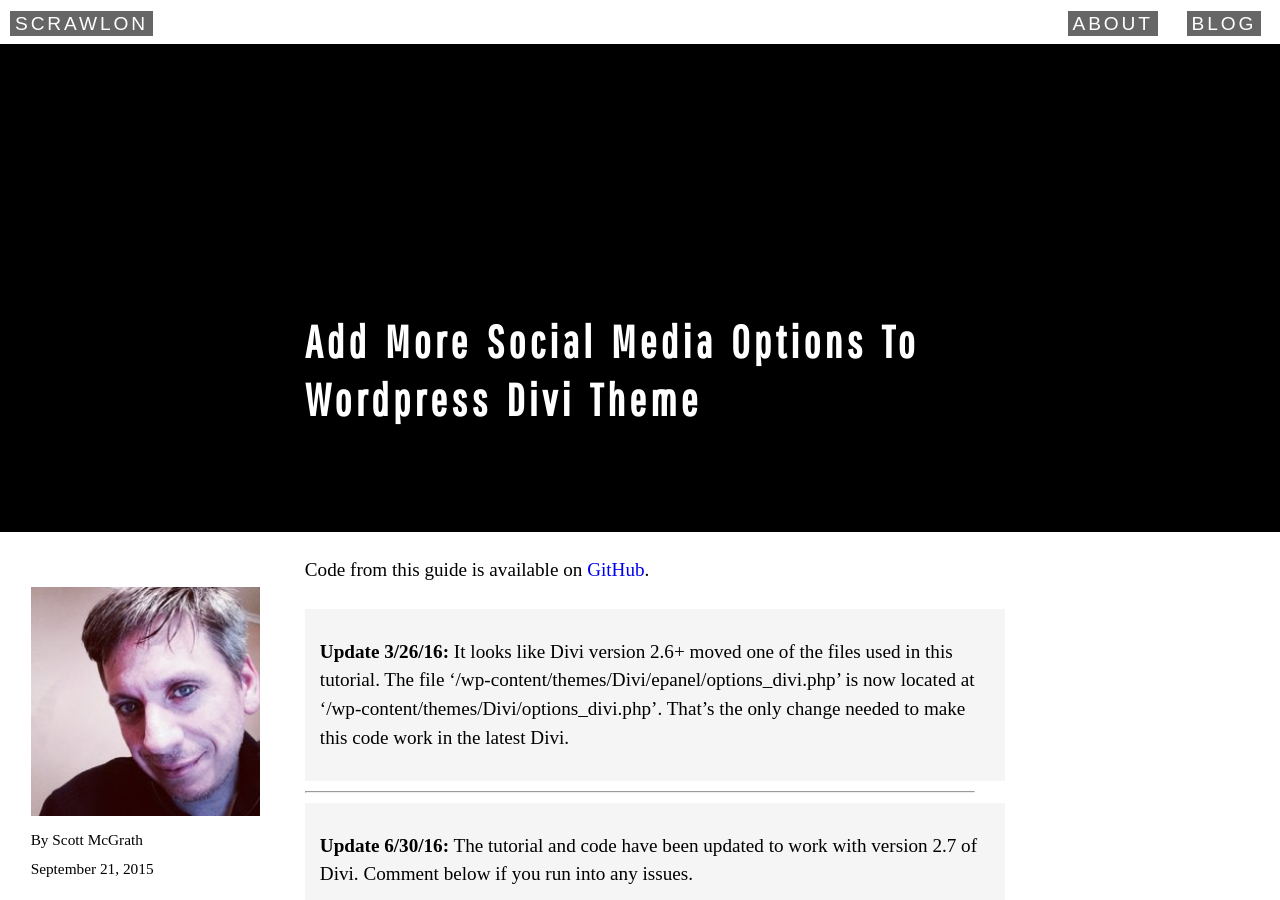
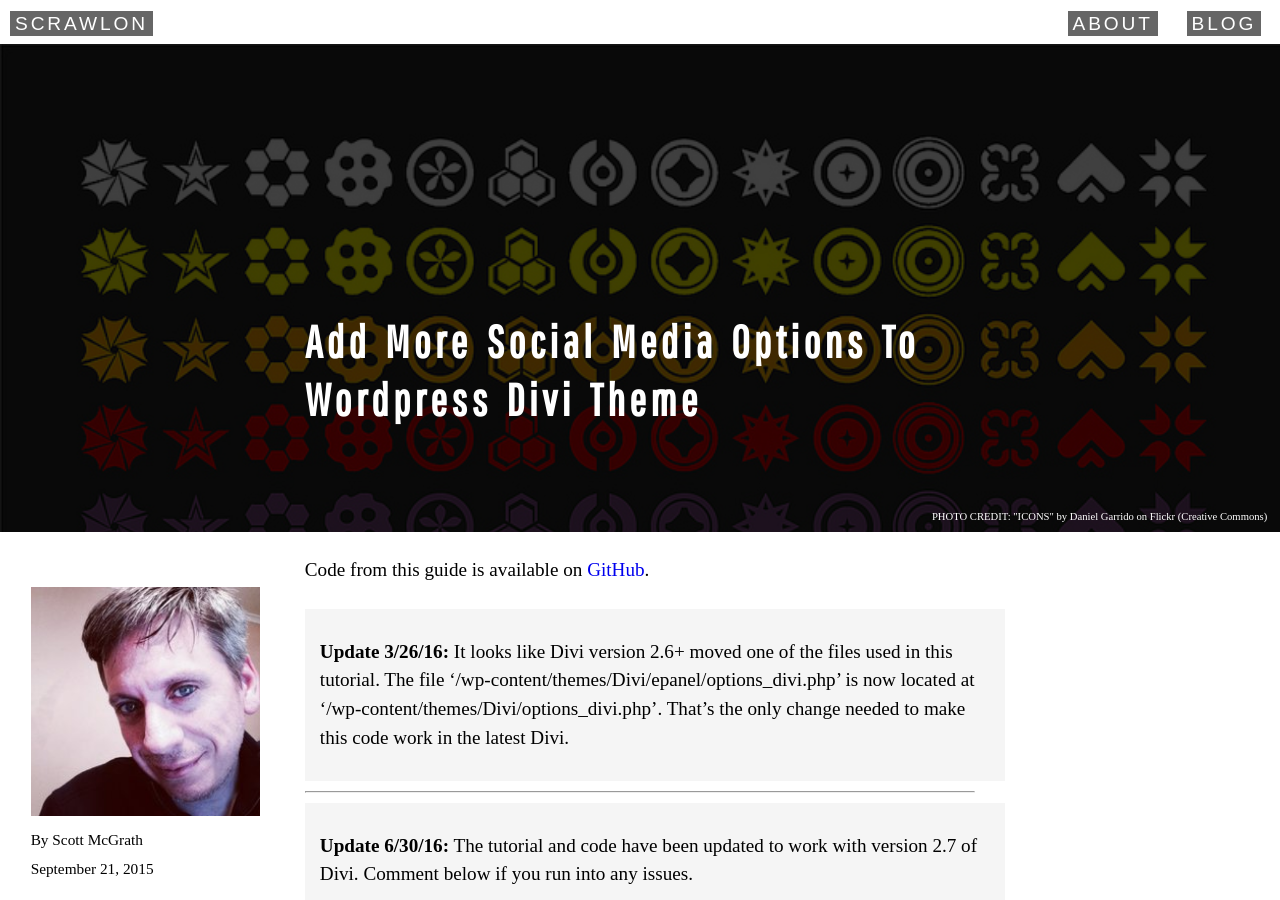
Before and after one commit to scrawlon/scrawlon.github.io, a Jekyll site: the page built from _posts/2015-09-21-add-more-social-media-options-to-wordpress-divi-theme.md, in a window 1280 px wide and 900 px high. Built offline with Jekyll 4.4.1, drawn with Linux system fonts in a browser that asks for light colours; some web fonts are replaced; comment, search, counter and statistics services are not loaded.

Commit message:
Added images. Made caption links open in new tab

```diff
--- a/_includes/head.html
+++ b/_includes/head.html
@@ -56,13 +56,13 @@
         {% if page.image.caption %}
           <figcaption>
             PHOTO CREDIT:
-            <a href="{{ page.image.caption.url }}" title="{{ page.image.caption.title}}">
+            <a href="{{ page.image.caption.url }}" title="{{ page.image.caption.title}}" target="_blank">
               "{{ page.image.caption.title }}"
             </a> by
-            <a href="{{ page.image.caption.credit.url }}" title="{{ page.image.caption.credit.name }}">
+            <a href="{{ page.image.caption.credit.url }}" title="{{ page.image.caption.credit.name }}" target="_blank">
               {{ page.image.caption.credit.name }}
             </a> on {{ page.image.caption.source }}
-            <a href="{{ page.image.caption.license.url }}" title="{{ page.image.caption.license.type}}">
+            <a href="{{ page.image.caption.license.url }}" title="{{ page.image.caption.license.type}}" target="_blank">
               ({{ page.image.caption.license.type}})
             </a>
           </figcaption>
--- a/_posts/2015-09-21-add-more-social-media-options-to-wordpress-divi-theme.md
+++ b/_posts/2015-09-21-add-more-social-media-options-to-wordpress-divi-theme.md
@@ -4,6 +4,18 @@
   Add More Social Media Options to
   WordPress Divi Theme
 author: Scott McGrath
+image:
+  file: divi-social-icons.jpg
+  caption:
+    credit:
+      name: Daniel Garrido
+      url: https://www.flickr.com/photos/iloveui/
+    license:
+      type: Creative Commons
+      url: https://creativecommons.org/licenses/by/2.0/
+    source: Flickr
+    title: ICONS
+    url: https://flic.kr/p/bMfE34
 post_date: 2015-09-21 23:08:57
 post_excerpt: "A tutorial on the Divi theme's pluggable functions, focused on extending the header/foooter social media options."
 layout: post
```
Also changed, not shown: _posts/2016-07-02-dysfunctional-wordpress-droplets-on-digitalocean.md (+12 -0 lines), images/digital-ocean-droplets.jpg (added), images/divi-social-icons.jpg (added).
